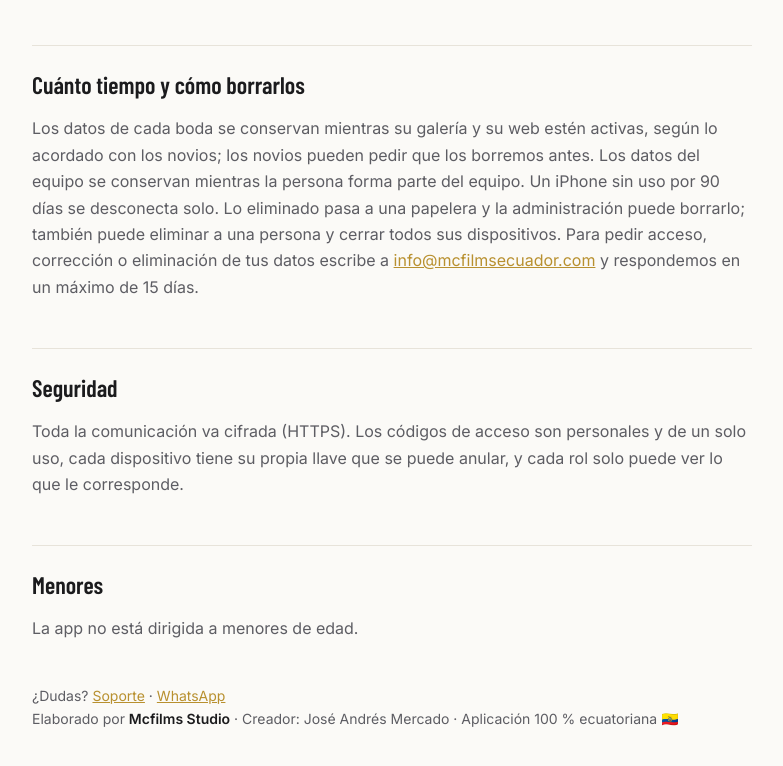
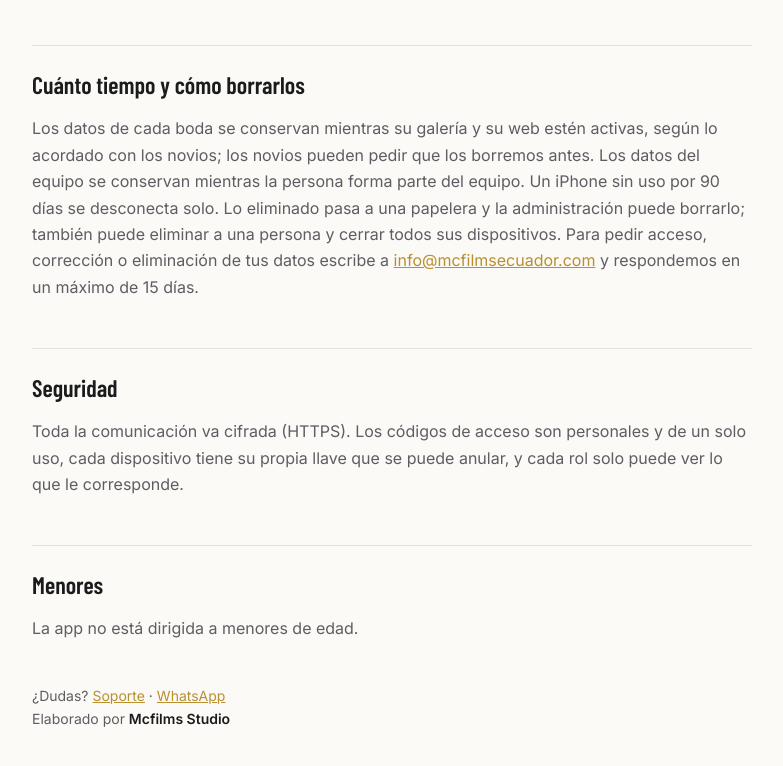
Before and after one commit to mcfilmsecuador-blip/mcfilmsweb, a plain HTML site: page privacidad.html in a window 1280 px wide. Shown: the part 1646-2412 px from the top of the page, without its empty margins (248-1031 px from the left). Drawn offline with nearby package versions, Linux system fonts and the light colour scheme.

Commit message:
Privacidad: créditos solo Mcfilms Studio
Co-Authored-By: Claude Opus 5.5 <noreply@anthropic.com>

```diff
--- a/privacidad.html
+++ b/privacidad.html
@@ -43,5 +43,5 @@ p,li{color:var(--mu)} strong{color:var(--tx)} footer{margin-top:3em;font-size:14
 <p>Toda la comunicación va cifrada (HTTPS). Los códigos de acceso son personales y de un solo uso, cada dispositivo tiene su propia llave que se puede anular, y cada rol solo puede ver lo que le corresponde.</p>
 <h2>Menores</h2>
 <p>La app no está dirigida a menores de edad.</p>
-<footer>¿Dudas? <a href="/soporte.html">Soporte</a> · <a href="https://wa.me/593998400211">WhatsApp</a><br>Elaborado por <strong>Mcfilms Studio</strong> · Creador: José Andrés Mercado · Aplicación 100 % ecuatoriana 🇪🇨</footer>
+<footer>¿Dudas? <a href="/soporte.html">Soporte</a> · <a href="https://wa.me/593998400211">WhatsApp</a><br>Elaborado por <strong>Mcfilms Studio</strong></footer>
 </main></body></html>
```
